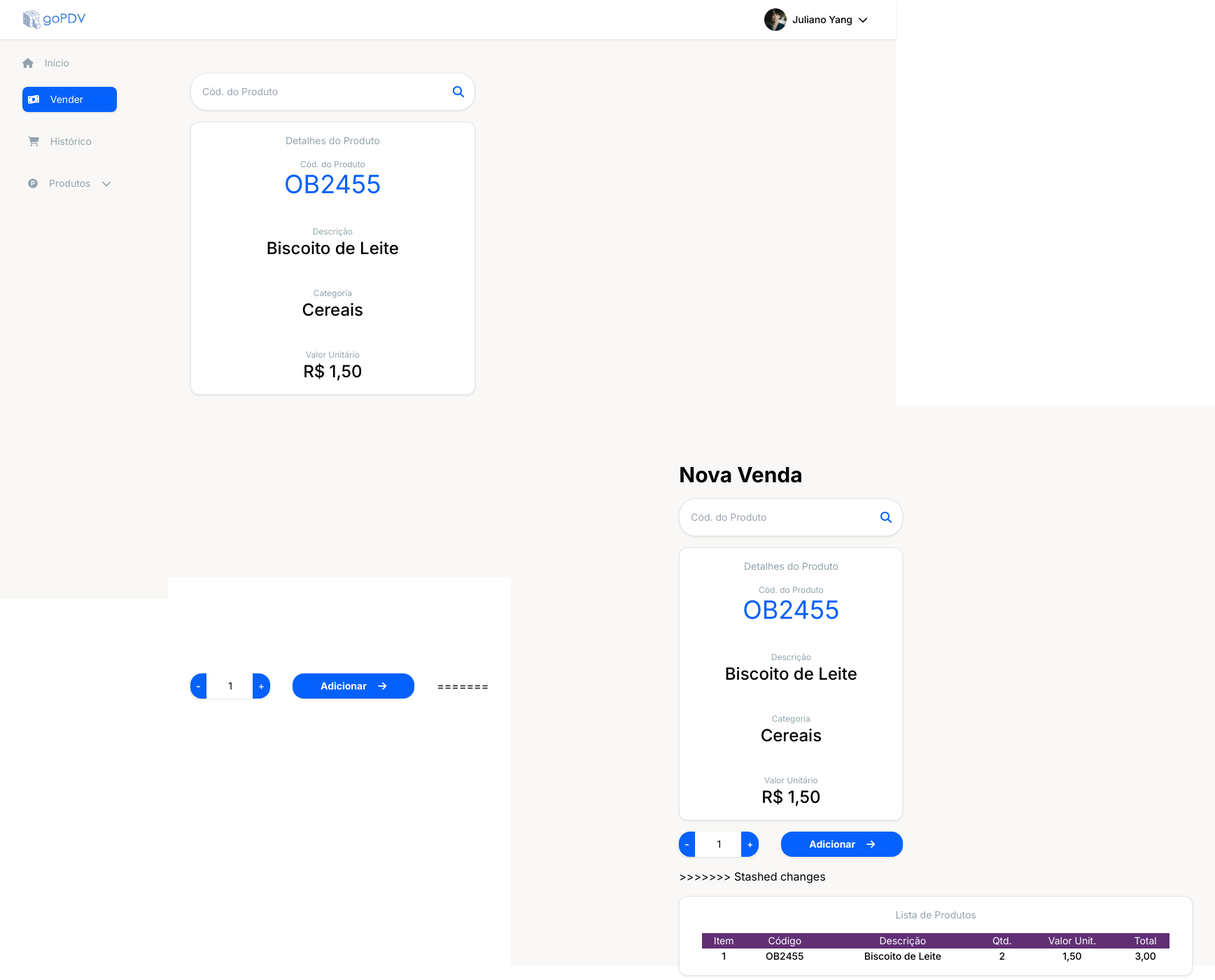
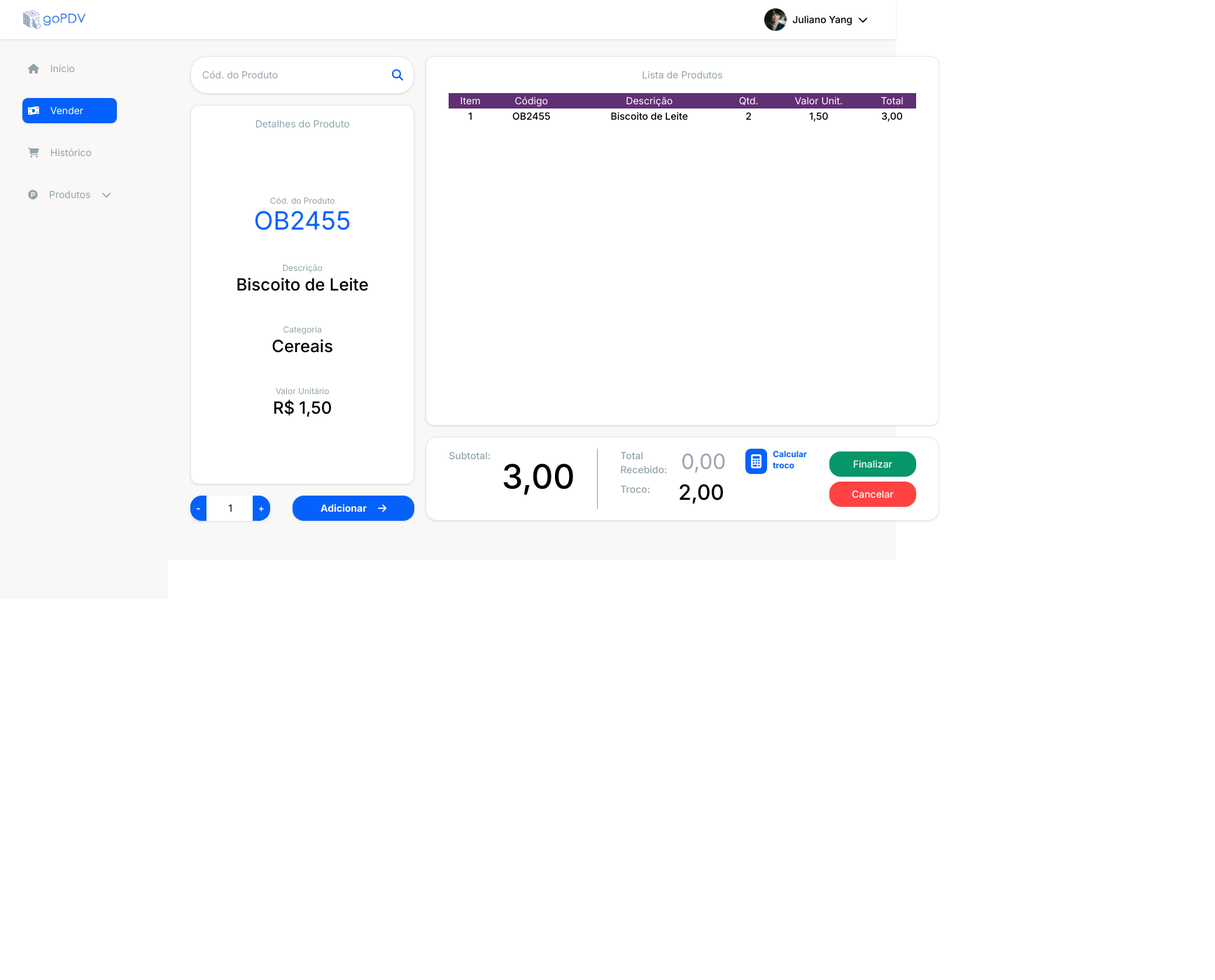
Before and after one commit to AlissonSilva07/frontend-sistema-pdv, an Angular app: page /vender in a window 1280 px wide. Shown: the top 1400 px of the page at 70% size, 1736 px wide, since content can reach past the window. After the commit the page ends 800 px from the top, so only its background shows below. Built offline with nearby package versions, Linux system fonts and the light colour scheme.

Commit message:
Alteracoes vindas da branch main

```diff
--- a/src/app/pages/tela-venda/tela-venda.component.html
+++ b/src/app/pages/tela-venda/tela-venda.component.html
@@ -1,4 +1,3 @@
-<<<<<<< Updated upstream
 <main class="w-screen h-screen pt-20 pb-14 pl-[272px] pr-8 bg-cinza-100 flex flex-col gap-4 z-10">
     <div class="w-full h-full flex gap-4">
         <div class="h-full w-5/12 flex flex-col gap-4">
@@ -7,19 +6,6 @@
             <div class="w-full flex items-center justify-between gap-8">
                 <app-input-quantidade></app-input-quantidade>
                 <app-button-icon textoExibicao="Adicionar" cor="azul" class="flex-1"></app-button-icon>
-=======
-<main class="w-screen h-screen pt-20 pb-14 pl-[240px] pr-8 xl:pl-[200px] bg-cinza-100 flex flex-col gap-4 z-10">
-    <p class="text-3xl text-cinza-600 font-bold">Nova Venda</p>
-    <div class="w-full h-full flex flex-col gap-4">
-        <div class="h-full flex gap-4">
-            <div class="h-full flex flex-col gap-4">
-                <app-input texto="Cód. do Produto"></app-input>
-                <app-detalhes-do-produto class="flex-1"></app-detalhes-do-produto>
-                <div class="flex items-center  gap-8">
-                    <app-input-quantidade></app-input-quantidade>
-                    <app-button-icon textoExibicao="Adicionar" cor="azul"></app-button-icon>
-                </div>
->>>>>>> Stashed changes
             </div>
         </div>
         <div class="h-full w-full flex flex-col gap-4">
--- a/src/app/shared/sidebar/sidebar.component.html
+++ b/src/app/shared/sidebar/sidebar.component.html
@@ -1,6 +1,6 @@
 <aside class="w-[240px] h-full fixed top-0 left-0 my-14 bg-cinza-100 flex flex-col px-8 py-6 items-start z-40">
     <div class="flex flex-col items-start gap-6">
-        <button class="group flex items-center gap-4">
+        <button (click)="fecharSubMenuProdutos()" routerLink="/inicio" routerLinkActive="active-botao" class="group w-full p-2 flex items-center gap-4 rounded-lg">
             <fa-icon [icon]="faHouse" class="text-cinza-400 text-sm group-hover:text-[#0561FC] group-focus:text-[#0561FC]"></fa-icon>
             <p class="text-sm text-cinza-400 group-hover:text-cinza-600 group-hover:font-medium group-focus:text-cinza-600 group-focus:font-medium">Início</p>
         </button>
```
